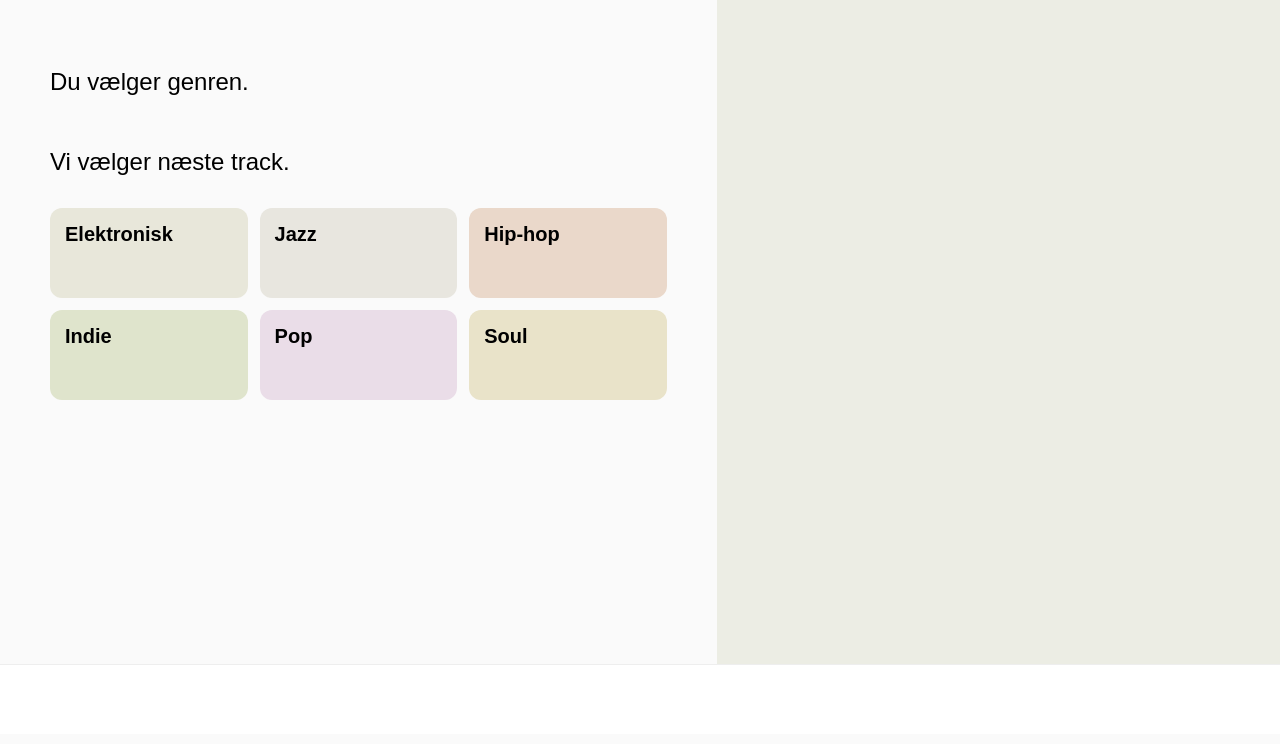
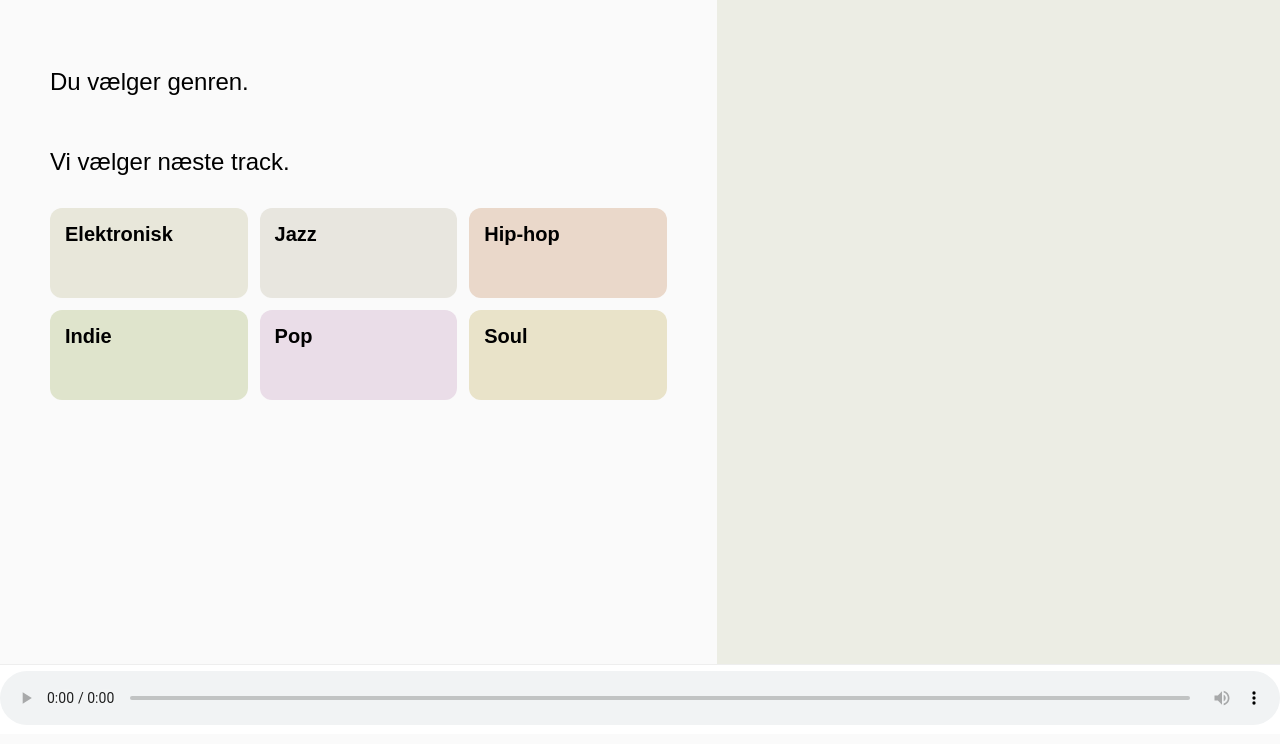
Before and after one commit to laarsegth/next_track, a website: page frontend/index.html in a window 1280 px wide. Shown: the part 66-810 px from the top of the page. Drawn offline with Linux system fonts and the light colour scheme.

Commit message:
Tilføjede musikafspiller (HTML og CSS)

```diff
--- a/frontend/index.html
+++ b/frontend/index.html
@@ -36,6 +36,11 @@
         </aside>
     </main>
 
-    <footer class="player-bar"></footer>
+   <footer class="player-bar">
+    <audio class="afspiller" controls autoplay>
+        <source src="https://www.soundhelix.com/examples/mp3/SoundHelix-Song-1.mp3" type="audio/mpeg">
+    </audio>
+</footer>
+
 </body>
 </html>
--- a/frontend/styles.css
+++ b/frontend/styles.css
@@ -136,3 +136,12 @@ body {
     background-color: #e9e3c9;
     color: black;
 }
+
+
+
+  .afspiller {
+    width: 100%;
+    height: 60px;
+    border-radius: 0;
+    color: #a92222;
+}
```
